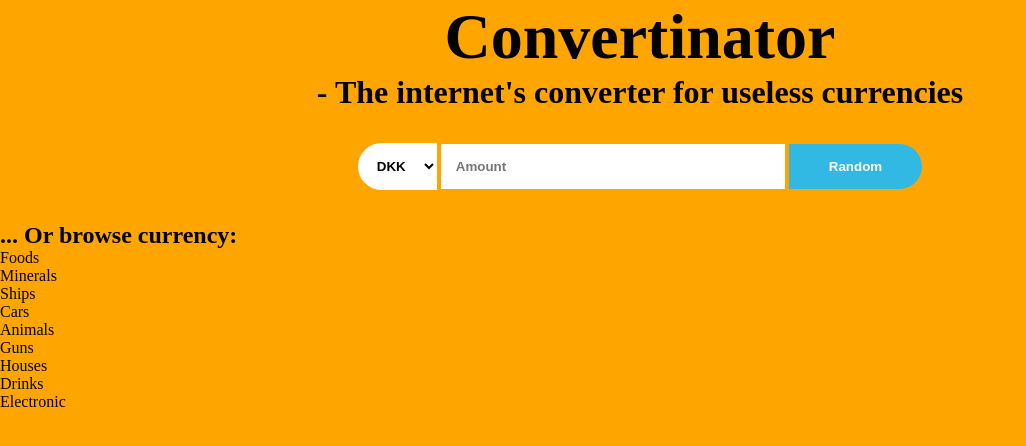
After one commit to simonbimonmiaw/webapp, a PHP site: page /nikolaj.php in a window 1280 px wide. The commit adds this page. Shown: the top 446 px of the page, without its empty margins (0-1026 px from the left). Run offline with PHP 8.4, Linux system fonts and the light colour scheme.

Commit message:
Search
Created a searchbar and added scss

```diff
--- /dev/null
+++ b/css/nikolaj.css
@@ -0,0 +1,31 @@
+* {
+  background-color: orange; }
+
+.main__form {
+  margin: 2em auto;
+  text-align: center; }
+
+input, select {
+  background-color: white;
+  border-width: 0px;
+  padding: 15px;
+  font-weight: bold; }
+
+.select_option {
+  background-color: white;
+  font-weight: bold; }
+
+.form__text {
+  padding-right: 150px; }
+
+.form__submit {
+  border-radius: 0px 35px 35px 0px;
+  background-color: #31b9e3;
+  color: white;
+  padding-left: 40px;
+  padding-right: 40px; }
+
+.select--currency {
+  border-radius: 35px 0px 0px 35px; }
+
+/*# sourceMappingURL=nikolaj.css.map */
--- /dev/null
+++ b/css/nikolaj.scss
@@ -0,0 +1,35 @@
+// Skal slettes senere
+*{
+  background-color: orange;
+}
+
+$btn-blue: #31b9e3;
+$input-size: 15px;
+$form__text--length: 150px;
+
+.main__form{
+  margin: 2em auto;
+  text-align: center;
+
+}
+
+input, select{
+  background-color: white;
+  border-width: 0px;
+  padding: $input-size;
+  font-weight: bold;
+}
+.select_option{background-color: white; font-weight: bold;}
+
+.form__text{padding-right: $form__text--length;}
+.form__submit{
+border-radius: 0px 35px 35px 0px;
+background-color: $btn-blue;
+color: white;
+padding-left: 40px;
+padding-right: 40px;
+}
+
+.select--currency{
+  border-radius: 35px 0px 0px 35px;
+}
--- a/css/styles.css
+++ b/css/styles.css
@@ -1 +1,12 @@
-*{margin:0;padding:0}.header{text-align:center}.header__heading{font-size:4em}.header__subheading{font-size:2em}
+* {
+  margin: 0;
+  padding: 0; }
+
+.header {
+  text-align: center; }
+  .header__heading {
+    font-size: 4em; }
+  .header__subheading {
+    font-size: 2em; }
+
+/*# sourceMappingURL=styles.css.map */
--- /dev/null
+++ b/nikolaj.php
@@ -0,0 +1,57 @@
+<!DOCTYPE html>
+<html>
+  <head>
+    <meta charset="utf-8">
+    <title>Convertinator</title>
+    <link rel="stylesheet" href="css/styles.css">
+    <link rel="stylesheet" href="css/nikolaj.css">
+  </head>
+  <body>
+
+    <!-- Heading -->
+    <header class="header">
+      <h1 class="header__heading">Convertinator</h1>
+      <h5 class="header__subheading">- The internet's converter for useless currencies</h5>
+    </header>
+
+      <!-- Search form -->
+    <main class="main__form">
+      <form class="form__design" action="" method="get">
+        <select class="select--currency" name="currency">
+          <option class="select_option" value="DKK">DKK</option>
+          <option class="select_option" value="USD">USD</option>
+          <option class="select_option" value="SKK">SKK</option>
+          <option class="select_option" value="NKK">NKK</option>
+        </select>
+        <input class="form__text" type="text" name="search-input" placeholder="Amount">
+        <input class="form__submit" type="submit" value="Random">
+      </form>
+      <!-- Search form end -->
+
+    </main>
+    <!-- heading + search form end -->
+
+    <!-- Browse currency start  -->
+    <section>
+
+      <!-- Categories -->
+      <h2>... Or browse currency: </h2>
+
+
+      <ul>
+        <li class="">Foods</li>
+        <li class="">Minerals</li>
+        <li class="">Ships</li>
+        <li class="">Cars</li>
+        <li class="">Animals</li>
+        <li class="">Guns</li>
+        <li class="">Houses</li>
+        <li class="">Drinks</li>
+        <li class="">Electronic</li>
+      <ul>
+      <!-- Categories end -->
+
+    </section>
+    <!-- Browse currency end  -->
+  </body>
+</html>
```
Also changed, not shown: 2 other files.
